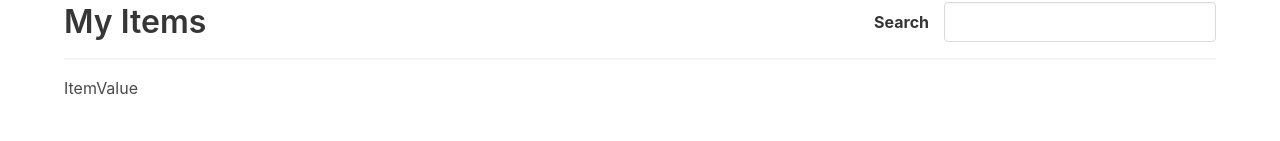
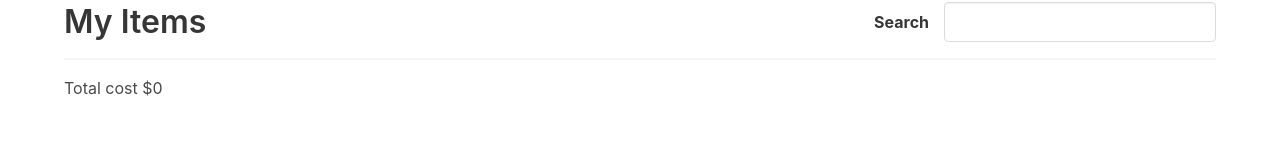
Before and after one commit to Altmertrick/items-list--redux-toolkit-, a React (Vite) app: page / in a window 1280 px wide. Shown: the part 159-300 px from the top of the page. Built offline with nearby package versions, Linux system fonts and the light colour scheme.

Commit message:
ItemValue added calculation of total cost

```diff
--- a/src/components/ItemValue.tsx
+++ b/src/components/ItemValue.tsx
@@ -1,7 +1,19 @@
 type PropsT = {};
+import { useSelector } from 'react-redux';
+import { RootState } from '../state';
 
 const ItemValue: React.FC<any> = () => {
-  return <div>ItemValue</div>;
+  const itemsTotalCost = useSelector(
+    ({ items: { itemsData, searchTerm } }: RootState) => {
+      return itemsData
+        .filter((item) =>
+          item.name.toLocaleLowerCase().includes(searchTerm.toLocaleLowerCase())
+        )
+        .reduce((acc, item) => acc + item.cost, 0);
+    }
+  );
+
+  return <div className="items-value">Total cost ${itemsTotalCost}</div>;
 };
 
 export default ItemValue;
```
